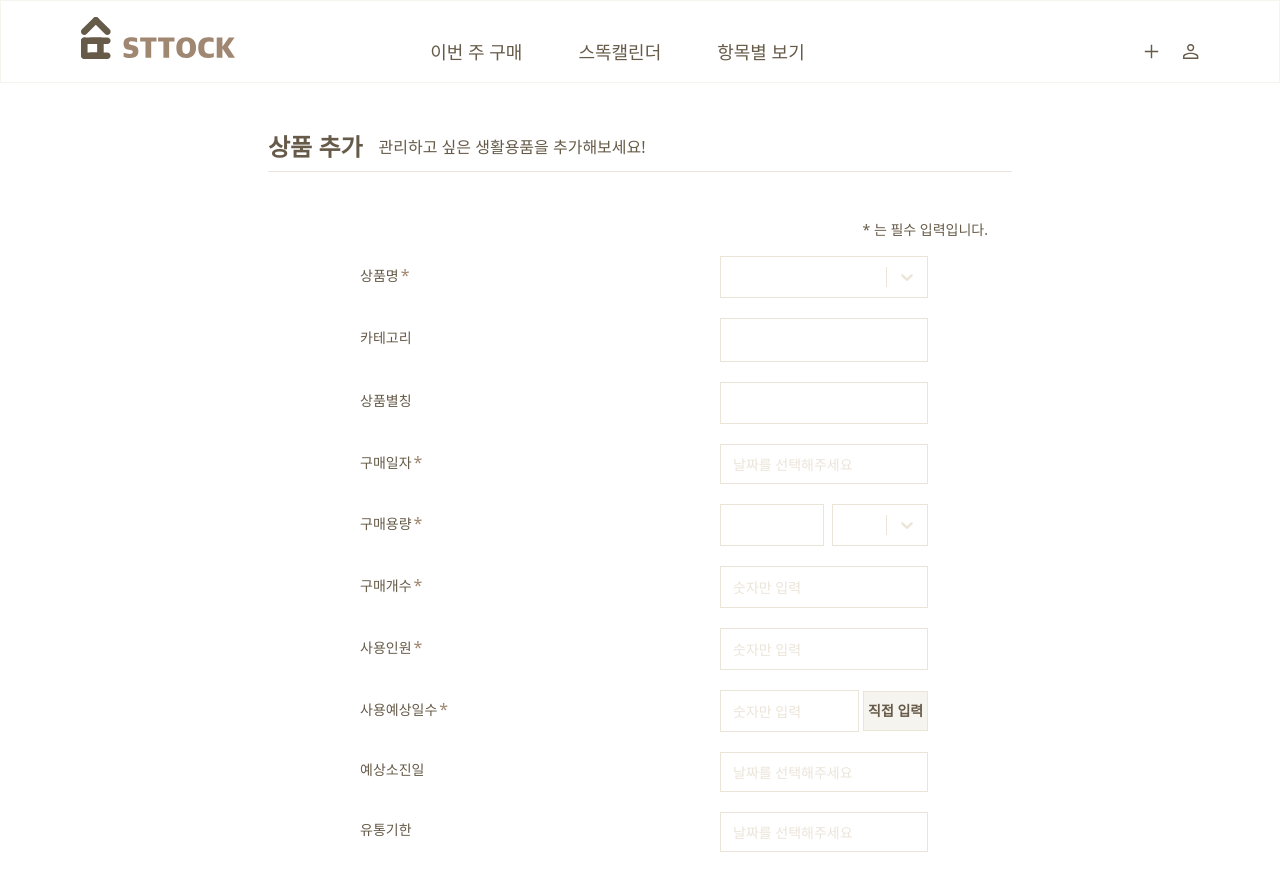
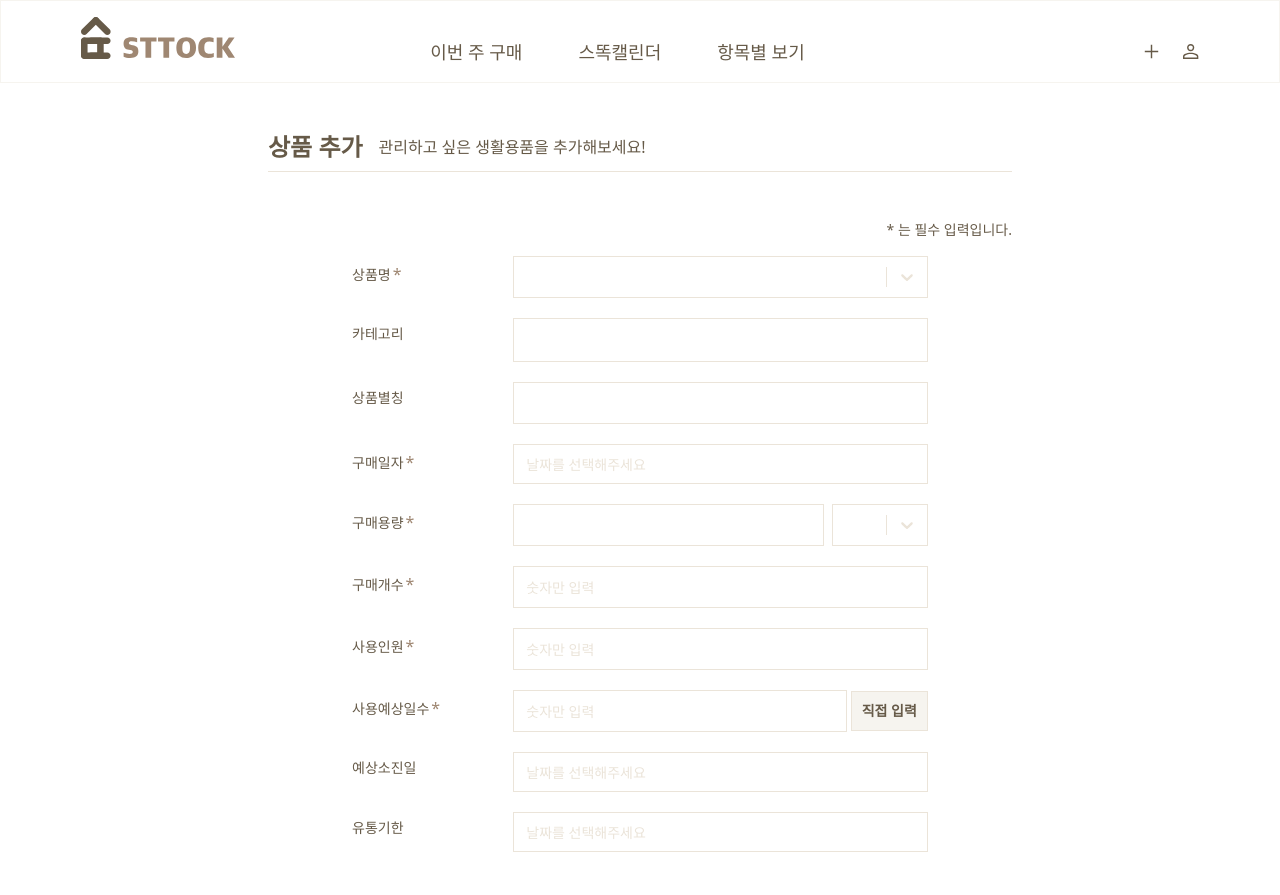
Before and after one commit to Team-Sttock/FE, a Next.js app: page /add in a window 1280 px wide. Shown: the top 895 px of the page. Built offline with nearby package versions, Linux system fonts and the light colour scheme.

Commit message:
feat: LabelWrapper 내용 수정

```diff
--- a/features/common/components/DatepickerField.tsx
+++ b/features/common/components/DatepickerField.tsx
@@ -38,9 +38,7 @@ const DatePickerField = ({ control, name }: DatePickerFieldProps) => {
           dateFormatCalendar="yyyy년 MM월"
           locale="ko"
           placeholderText="날짜를 선택해주세요"
-
           className="flex items-center justify-center p-3 w-full h-10 border-beige border outline-none text-md text-dark-brown focus:outline-none placeholder:text-beige placeholder:text-sm"
-
           popperClassName="w-full max-w-xs relative"
           wrapperClassName="w-full"
           calendarContainer={({ children }) => {
--- a/pages/add.tsx
+++ b/pages/add.tsx
@@ -95,7 +95,7 @@ export default function Page() {
           <hr className="relative w-full border-1 border-beige" />
         </div>
 
-        <main className="pb-10 px-6 w-full">
+        <main className="pb-10 w-full">
           <p className="text-right text-sm text-dark-brown">
             * 는 필수 입력입니다.
           </p>
@@ -103,7 +103,7 @@ export default function Page() {
             onSubmit={handleSubmit(onSubmit, onError)}
             className=" flex flex-col mx-auto space-y-4 mt-4 max-w-xl w-full "
           >
-            <FieldForm
+            <LabelWrapper
               label="상품명"
               required
               errorMessage={errors.product?.message}
@@ -118,24 +118,24 @@ export default function Page() {
                 options={productsOptions}
                 className=""
               />
-            </FieldForm>
+            </LabelWrapper>
 
-            <FieldForm label="카테고리">
+            <LabelWrapper label="카테고리">
               <InputReadOnly
                 className=""
                 value={watchProduct ? watchProduct.category : ''}
                 readOnly
               />
-            </FieldForm>
+            </LabelWrapper>
 
-            <FieldForm
+            <LabelWrapper
               label="상품별칭"
               errorMessage={errors.productNickname?.message}
             >
               <Input {...register('productNickname', {})} />
-            </FieldForm>
+            </LabelWrapper>
 
-            <FieldForm
+            <LabelWrapper
               label="구매일자"
               required
               errorMessage={errors.purchaseDate?.message}
@@ -147,14 +147,14 @@ export default function Page() {
                 name="purchaseDate"
                 control={control}
               />
-            </FieldForm>
+            </LabelWrapper>
 
-            <FieldForm
+            <LabelWrapper
               label="구매용량"
               required
               errorMessage={errors.purchaseCapacity?.message}
             >
-              <div className="flex flex-row items-center justify-center space-x-2">
+              <div className="flex items-center justify-center space-x-2">
                 <Input
                   {...register('purchaseCapacity', {
                     required: '구매용량은 필수 입력입니다',
@@ -169,9 +169,9 @@ export default function Page() {
                   className="w-24 text-sm "
                 />
               </div>
-            </FieldForm>
+            </LabelWrapper>
 
-            <FieldForm
+            <LabelWrapper
               label="구매개수"
               required
               errorMessage={errors.purchaseNumber?.message}
@@ -182,9 +182,9 @@ export default function Page() {
                   required: '구매개수는 필수 입력입니다',
                 })}
               />
-            </FieldForm>
+            </LabelWrapper>
 
-            <FieldForm
+            <LabelWrapper
               label="사용인원"
               required
               errorMessage={errors.numberOfUser?.message}
@@ -196,9 +196,9 @@ export default function Page() {
                   required: '사용인원은 필수 입력입니다',
                 })}
               />
-            </FieldForm>
+            </LabelWrapper>
 
-            <FieldForm label="사용예상일수" required>
+            <LabelWrapper label="사용예상일수" required>
               <div className="flex flex-row items-center space-x-1">
                 <Input
                   type="number"
@@ -209,8 +209,8 @@ export default function Page() {
                 />
                 <Button className="w-24 h-10 text-sm">직접 입력</Button>
               </div>
-            </FieldForm>
-            <FieldForm
+            </LabelWrapper>
+            <LabelWrapper
               label="예상소진일"
               errorMessage={errors.expectationDate?.message}
             >
@@ -219,9 +219,9 @@ export default function Page() {
                 name="expectationDate"
                 control={control}
               />
-            </FieldForm>
+            </LabelWrapper>
 
-            <FieldForm
+            <LabelWrapper
               label="유통기한"
               errorMessage={errors.expirationDate?.message}
             >
@@ -230,12 +230,12 @@ export default function Page() {
                 name="expirationDate"
                 control={control}
               />
-            </FieldForm>
+            </LabelWrapper>
           </form>
 
-          <div className="flex flex-col sm:flex-row items-center justify-center w-[80%] space-y-4 mt-4 max-w-xl m-auto sm:space-y-0 sm:space-x-20 pt-10">
-            <Button className="w-full h-12 ">추가 완료</Button>
-            <Button className="w-full h-12 ">임시 저장</Button>
+          <div className="flex flex-col items-center justify-center gap-10 mt-10 sm:flex-row">
+            <Button className="w-40 h-10 text-md">추가 완료</Button>
+            <Button className="w-40 h-10 text-md">임시 저장</Button>
           </div>
         </main>
       </div>
@@ -278,33 +278,31 @@ function InputReadOnly({
   )
 }
 
-interface FieldFormProps {
+interface LabelProps {
   label: string
   required?: boolean
   errorMessage?: string
   children: any
 }
 
-function FieldForm({
+function LabelWrapper({
   children,
   label,
   required,
   errorMessage,
-}: PropsWithChildren<FieldFormProps>) {
+}: PropsWithChildren<LabelProps>) {
   return (
-    <div className="flex flex-col ">
-      <div className="flex flex-row justify-between items-center w-full m-auto ">
-        <p className="text-sm text-dark-brown pb-1 mx-2">
-          {label}
-          {required && (
-            <span className="text-light-brown text-base pl-0.5">*</span>
-          )}
-        </p>
-        <div className="w-52">{children}</div>
+    <div className="flex w-full">
+      <p className="w-56 h-fit relative top-1.5 text-sm text-dark-brown ">
+        {label}
+        {required && (
+          <span className="text-light-brown text-base pl-0.5">*</span>
+        )}
+      </p>
+      <div className="w-full relative">
+        {children}
+        <p className="text-red-500 text-sm font-sans mt-1">{errorMessage}</p>
       </div>
-      <p className="text-red-500 text-sm font-sans pt-1 px-7">
-        {errorMessage}
-      </p>
     </div>
   )
 }
```
Also changed, not shown: pages/register.tsx (+0 -12 lines).
